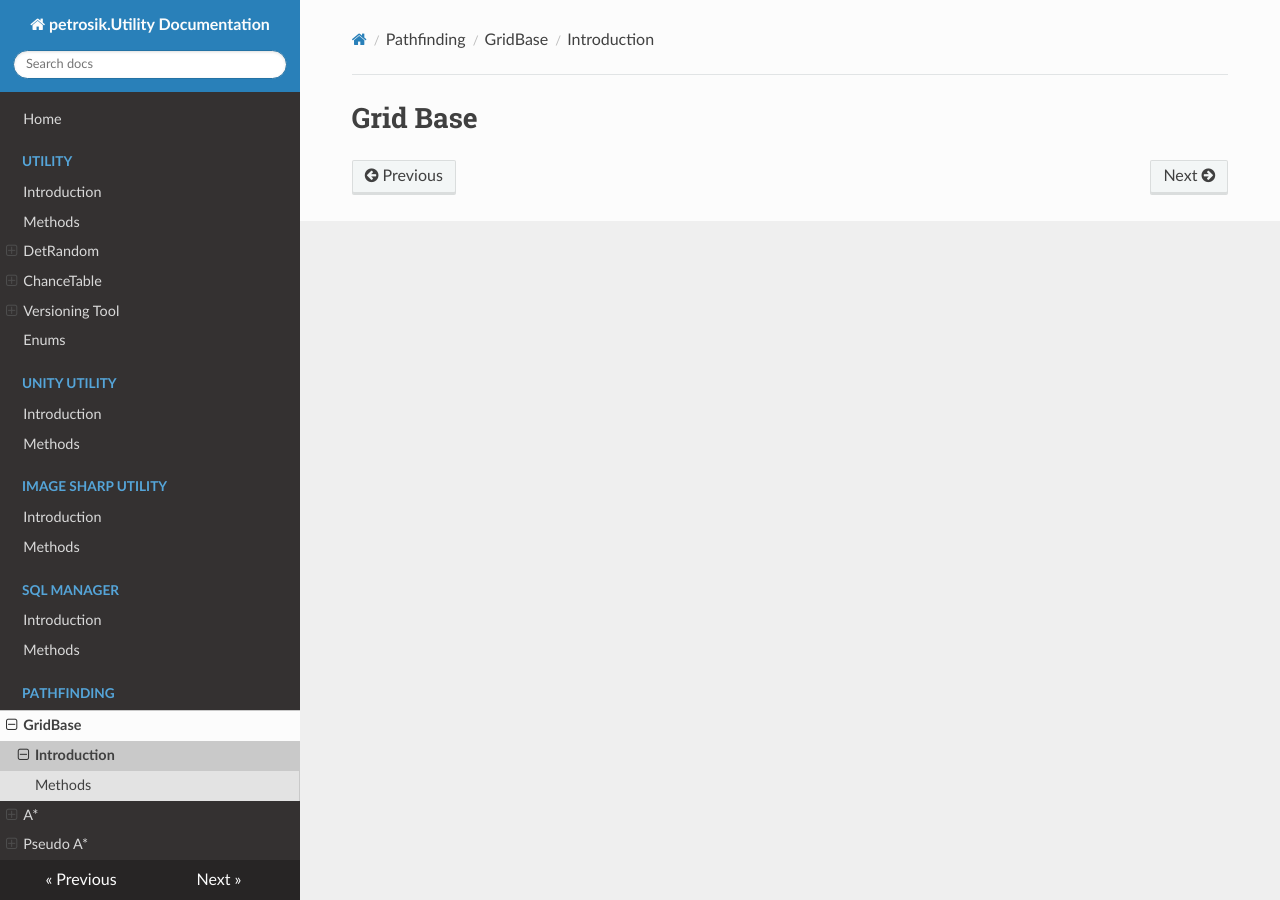
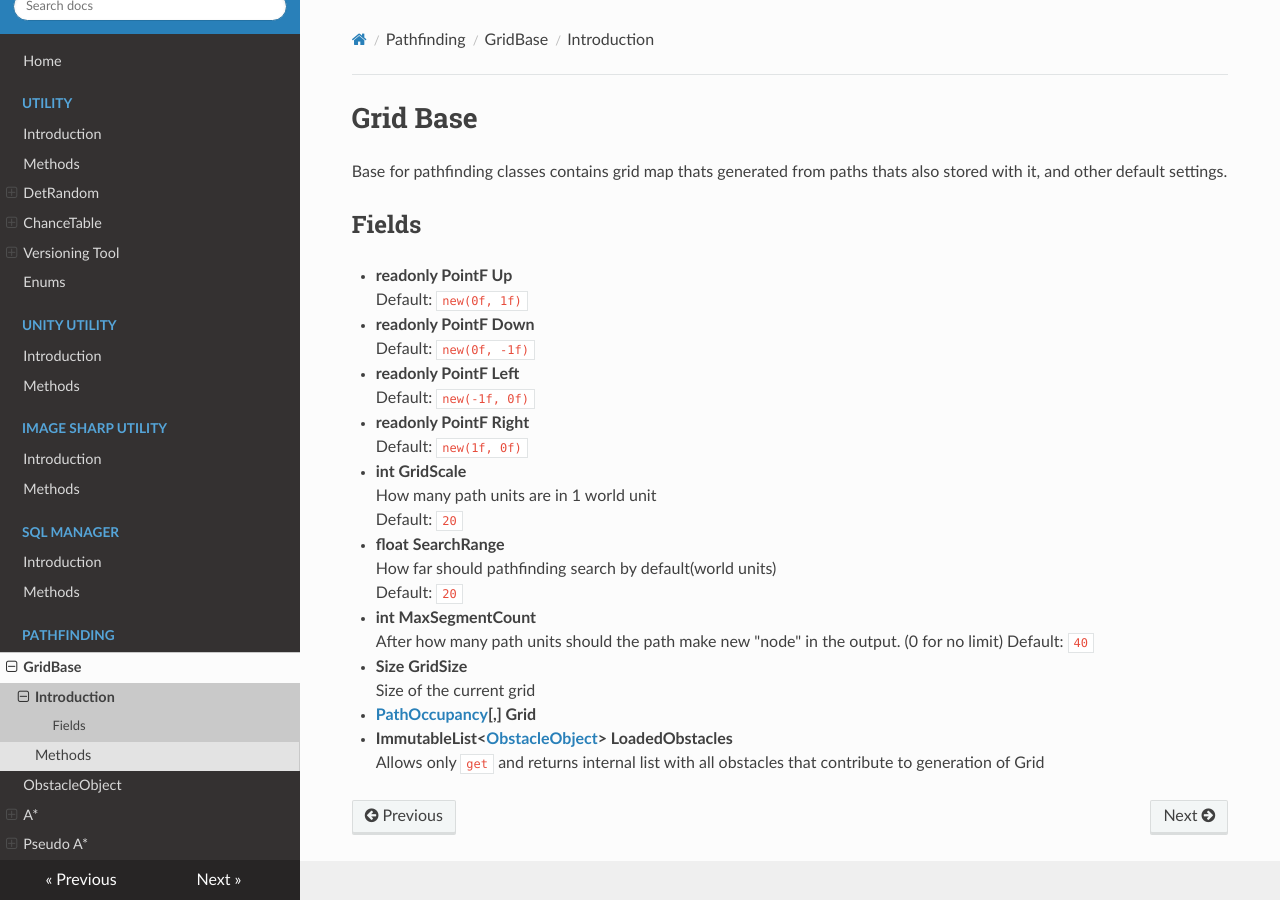
Before and after one commit to petrosik/Utility-Stuff, an MkDocs documentation site: the page built from Documentation/UtilityDocs/docs/Pathfinding/GridBase/introduction.md, in a window 1280 px wide. Built offline with MkDocs 1.6.1, drawn with Linux system fonts in a browser that asks for light colours; nearby versions of some CDN libraries.

Commit message:
Docs part 3 & GridBase update

```diff
--- a/Documentation/UtilityDocs/docs/Pathfinding/GridBase/introduction.md
+++ b/Documentation/UtilityDocs/docs/Pathfinding/GridBase/introduction.md
@@ -1 +1,26 @@
 # Grid Base
+Base for pathfinding classes contains grid map thats generated from paths thats also stored with it, and other default settings.
+
+## Fields
+- **readonly PointF Up**
+Default: `new(0f, 1f)`
+- **readonly PointF Down**
+Default: `new(0f, -1f)`
+- **readonly PointF Left**
+Default: `new(-1f, 0f)`
+- **readonly PointF Right**
+Default: `new(1f, 0f)`
+- **int GridScale**
+How many path units are in 1 world unit
+Default: `20`
+- **float SearchRange**
+How far should pathfinding search by default(world units)
+Default: `20`
+- **int MaxSegmentCount**
+After how many path units should the path make new "node" in the output. (0 for no limit)
+Default: `40`
+- **Size GridSize**
+Size of the current grid
+- **[PathOccupancy](../../enums.md#pathoccupancy)[,] Grid**
+- **ImmutableList&lt;[ObstacleObject](./obstacleobject.md)> LoadedObstacles**
+Allows only `get` and returns internal list with all obstacles that contribute to generation of Grid
--- a/Documentation/UtilityDocs/mkdocs.yml
+++ b/Documentation/UtilityDocs/mkdocs.yml
@@ -28,6 +28,7 @@ nav:
     - GridBase:
         - Introduction: Pathfinding/GridBase/introduction.md
         - Methods: Pathfinding/GridBase/methods.md
+    - ObstacleObject: Pathfinding/GridBase/obstacleobject.md
     - A*:
         - Introduction: Pathfinding/AStar/introduction.md
         - Methods: Pathfinding/AStar/methods.md
@@ -48,4 +49,4 @@ extra_css:
 markdown_extensions:
     - admonition
     - codehilite:
-        pygments_style: dark_modern.DarkModern
+        pygments_style: vs
```
Also changed, not shown: Documentation/UtilityDocs/docs/Pathfinding/GridBase/obstacleobject.md (added, +6 -0 lines), 1 other file.
